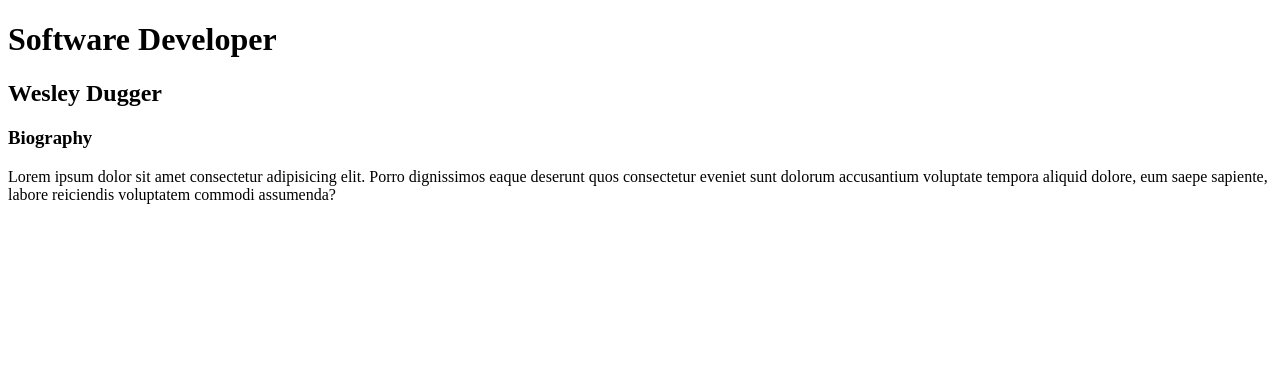
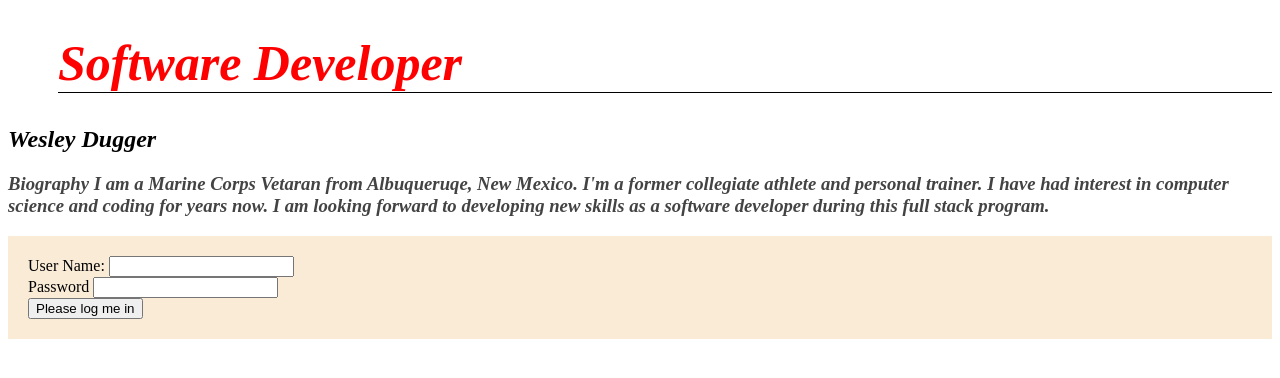
Before and after one commit to wwdugger/Wesley-Dugger, a plain HTML site: page index.html in a window 1280 px wide. Drawn offline with Linux system fonts and the light colour scheme.

Commit message:
Add files via upload

```diff
--- a/index.html
+++ b/index.html
@@ -4,15 +4,60 @@
     <meta charset="UTF-8">
     <meta http-equiv="X-UA-Compatible" content="IE=edge">
     <meta name="viewport" content="width=device-width, initial-scale=1.0">
-    <title>wesley dugger</title>
-</head>
-<body>
-    <h1>Software Developer</h1>
+    <title>Wesley Dugger</title>
+    <head>
 
-    <h2>Wesley Dugger</h2>
+        <body>
 
-    <h3>Biography</h3>
 
-    <p>Lorem ipsum dolor sit amet consectetur adipisicing elit. Porro dignissimos eaque deserunt quos consectetur eveniet sunt dolorum accusantium voluptate tempora aliquid dolore, eum saepe sapiente, labore reiciendis voluptatem commodi assumenda?</p>
+            <style>
+                h1{
+                    color:bisque;
+                    font-size: 50px;
+                    border-bottom: 1px solid black;
+                    margin-left: 50px;
+                }
+
+                h3{
+                    color:rgba(0, 0, 0, 0.736);
+                    font size: 20px;
+                    margin left: 50px;
+                }
+
+                h1, h2, h3{
+                  font-style: oblique;
+                }
+
+                div{
+                    background-color: antiquewhite;
+                    padding-left: 20px;
+                    padding-right: 20px;
+                    padding-bottom: 20px;
+                    padding-top: 20px;
+                }
+
+            </style>
+
+           <h1 style="color:red; border: bottom 40px solid black;">Software Developer</h1>
+            <h2 style="font: size 18px; font-style: italic;">Wesley Dugger</h2>
+            <h3 style="height:;20px;">Biography
+                I am a Marine Corps Vetaran from Albuqueruqe, New Mexico. I'm a former collegiate athlete and personal trainer.
+                I have had interest in computer science and coding for years now. I am looking forward to developing new skills as a
+                software developer during this full stack program.</h3>
+
+            <div>
+                <label style="font-weight:;20px">User Name:</label>
+                <input type="text">
+                <br>
+                <label>Password</label>
+                <input type="password">
+                <br>
+                <button>Please log me in</button>
+
+            </div>
 </body>
+
+
+
+
 </html>
```
